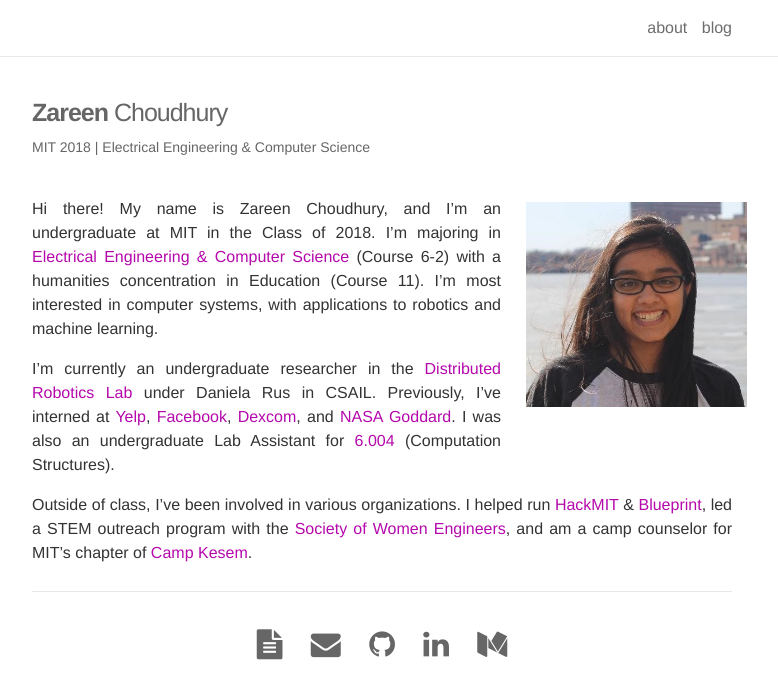
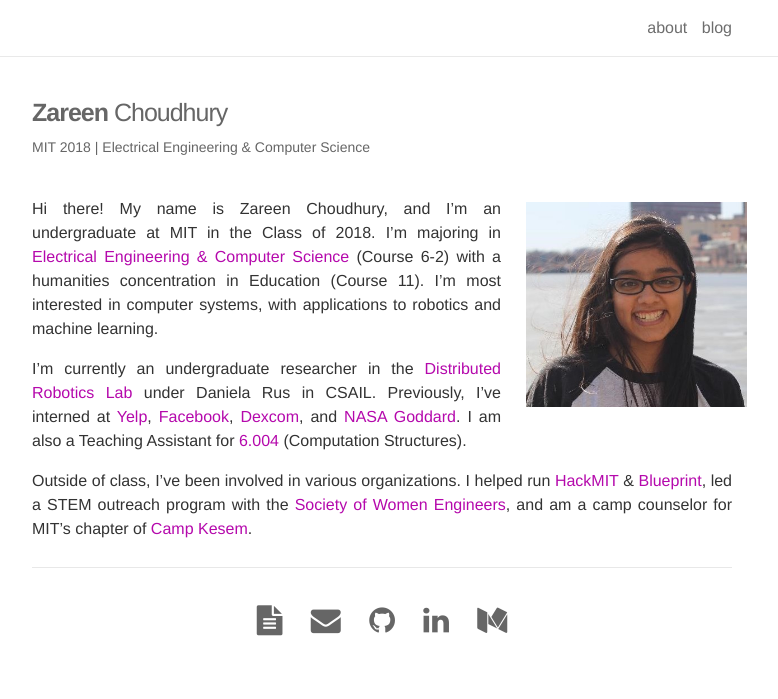
Before and after one commit to zareenc/zareenc.github.io, a Jekyll site: the page built from _pages/about.md, in a window 1280 px wide. Shown: the top 699 px of the page, without its empty margins (258-1036 px from the left). Built offline with Jekyll 4.4.1, drawn with Linux system fonts in a browser that asks for light colours; nearby versions of some CDN libraries.

Commit message:
Update about page

```diff
--- a/_pages/about.md
+++ b/_pages/about.md
@@ -13,6 +13,6 @@ social: true
 
 Hi there! My name is Zareen Choudhury, and I'm an undergraduate at MIT in the Class of 2018. I'm majoring in [Electrical Engineering & Computer Science](https://www.eecs.mit.edu/) (Course 6-2) with a humanities concentration in Education (Course 11). I'm most interested in computer systems, with applications to robotics and machine learning.
 
-I'm currently an undergraduate researcher in the [Distributed Robotics Lab](http://groups.csail.mit.edu/drl/wiki/index.php?title=Main_Page) under Daniela Rus in CSAIL. Previously, I've interned at [Yelp](https://www.yelp.com/), [Facebook](https://www.facebook.com/), [Dexcom](https://www.dexcom.com/), and [NASA Goddard](https://www.nasa.gov/goddard). I was also an undergraduate Lab Assistant for [6.004](https://6004.mit.edu/) (Computation Structures).
+I'm currently an undergraduate researcher in the [Distributed Robotics Lab](http://groups.csail.mit.edu/drl/wiki/index.php?title=Main_Page) under Daniela Rus in CSAIL. Previously, I've interned at [Yelp](https://www.yelp.com/), [Facebook](https://www.facebook.com/), [Dexcom](https://www.dexcom.com/), and [NASA Goddard](https://www.nasa.gov/goddard). I am also a Teaching Assistant for [6.004](https://6004.mit.edu/) (Computation Structures).
 
 Outside of class, I've been involved in various organizations. I helped run [HackMIT](https://hackmit.org/) & [Blueprint](https://blueprint.hackmit.org/), led a STEM outreach program with the [Society of Women Engineers](http://swe.mit.edu/), and am a camp counselor for MIT's chapter of [Camp Kesem](http://campkesem.org/).
```
